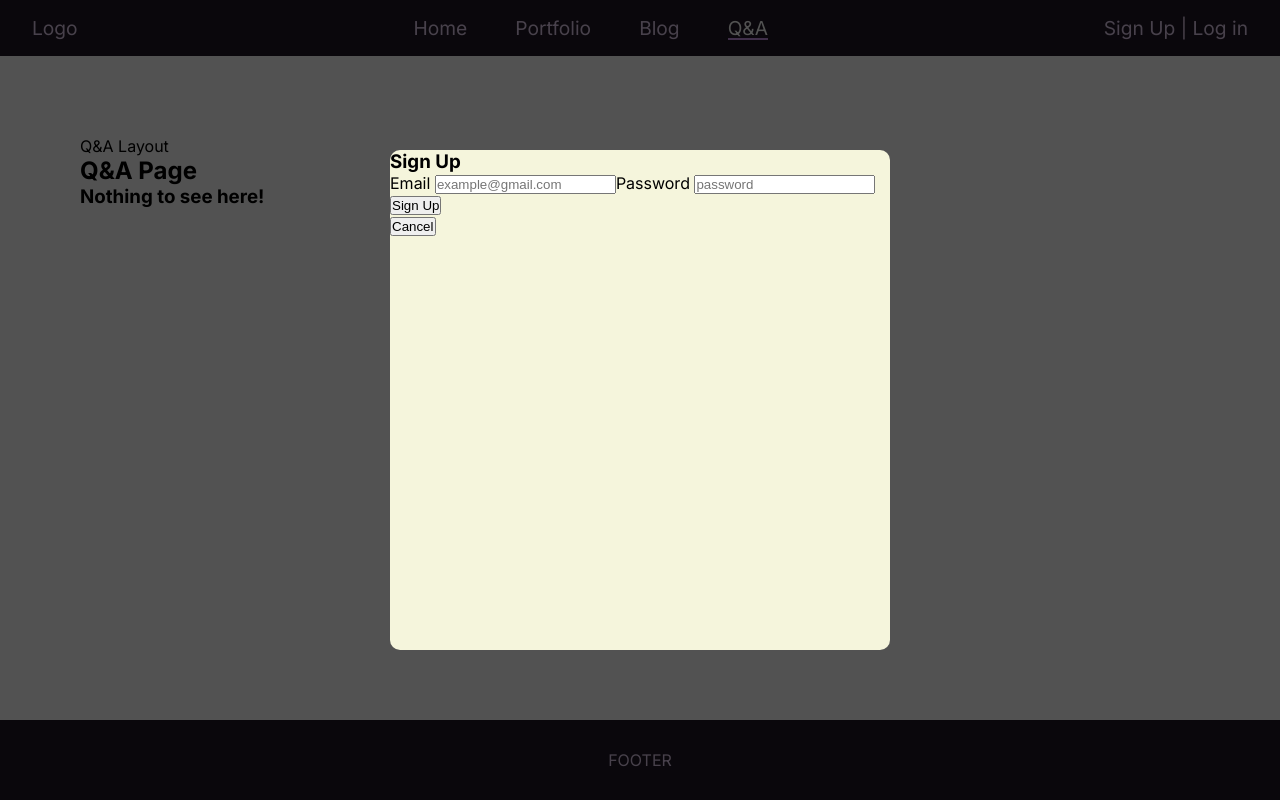
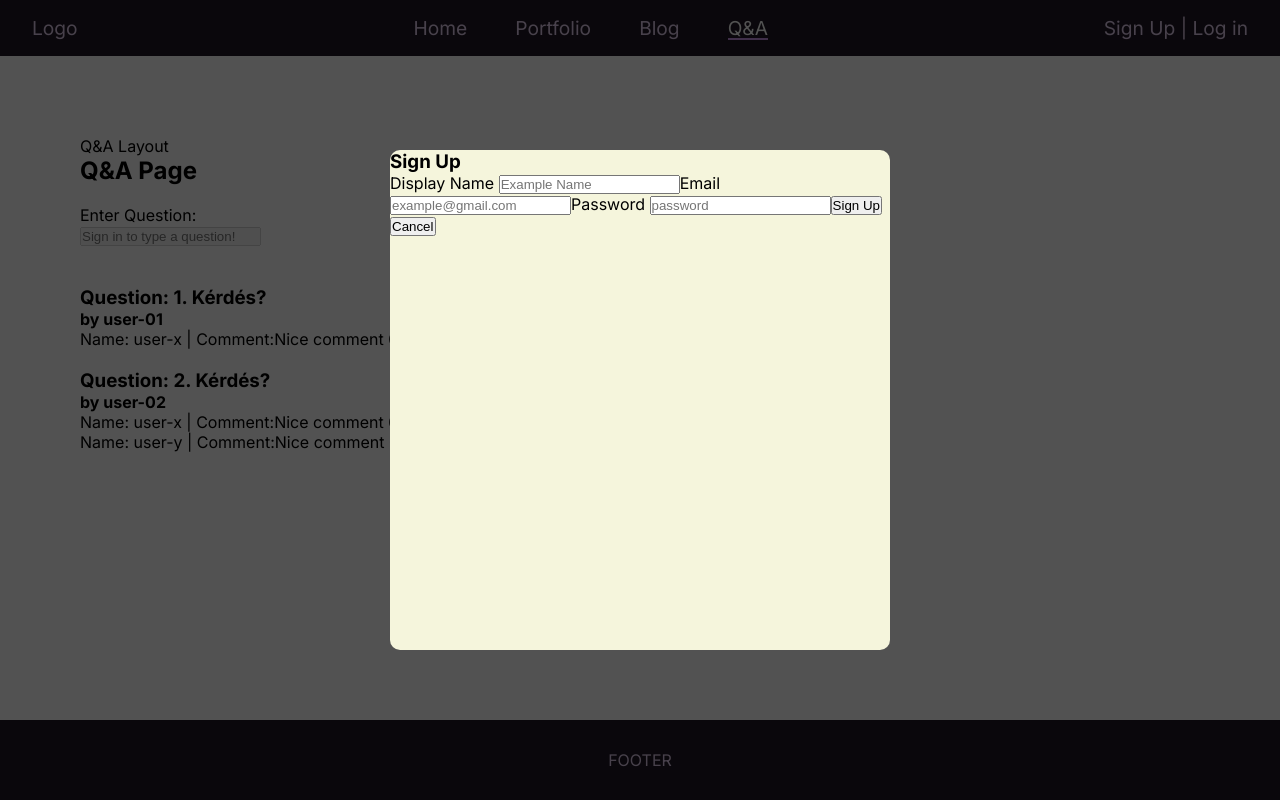
Before and after one commit to mdonit/doniblog, a Next.js app: page /qna in a window 1280 px wide. Both pictures are taken after a click on the element "Sign Up |". Built offline with nearby package versions, Linux system fonts and the light colour scheme; no server answers.

Commit message:
post to firestore; user display name

```diff
--- a/package.json
+++ b/package.json
@@ -16,7 +16,8 @@
     "react": "^18",
     "react-dom": "^18",
     "remark": "^15.0.1",
-    "remark-html": "^16.0.1"
+    "remark-html": "^16.0.1",
+    "uuid": "^9.0.1"
   },
   "devDependencies": {
     "@types/node": "^20",
--- /dev/null
+++ b/src/app/qna/UserQuestions.tsx
@@ -0,0 +1,33 @@
+const placeHolderQuestions: UserQuestion[] = [
+  { id: "1", displayName: "user-01", question: "1. Kérdés?", comments: [{ id: "1-1", displayName: "user-x", comment: ["Nice comment 01!"] }] },
+  {
+    id: "2",
+    displayName: "user-02",
+    question: "2. Kérdés?",
+    comments: [
+      { id: "2-1", displayName: "user-x", comment: ["Nice comment 01!"] },
+      { id: "2-2", displayName: "user-y", comment: ["Nice comment 02!"] },
+    ],
+  },
+];
+
+export const UserQuestions = () => {
+  return (
+    <div>
+      {placeHolderQuestions.map((qu) => (
+        <div key={qu.id}>
+          <br />
+          <h3>Question: {qu.question}</h3>
+          <h4>by {qu.displayName}</h4>
+          <ul>
+            {qu.comments.map((co) => (
+              <li key={co.id}>
+                Name: {co.displayName} | Comment:{co.comment}
+              </li>
+            ))}
+          </ul>
+        </div>
+      ))}
+    </div>
+  );
+};
--- a/src/app/qna/page.tsx
+++ b/src/app/qna/page.tsx
@@ -1,15 +1,50 @@
 "use client";
-import React from "react";
+import { useState } from "react";
 import { useGetUser } from "@/hooks/useGetUser";
+import { UserQuestions } from "./UserQuestions";
+import { addToQuestions } from "@/firebase/questions";
 
 const QnaPage = () => {
   const userLoggedIn = useGetUser().loggedIn;
+  const userName = useGetUser().user?.displayName;
+  const [userQuestion, setUserQuestion] = useState<string>("");
+
+  const leaveComment = (e: React.FormEvent) => {
+    e.preventDefault();
+    console.log(userQuestion);
+
+    userName && addToQuestions(userName, userQuestion);
+  };
 
   return (
     <>
       <div>
         <h2>Q&A Page</h2>
-        {userLoggedIn ? <h3>Welcome, user!</h3> : <h3>Nothing to see here!</h3>}
+        <br />
+        <div>
+          <p>Enter Question: </p>
+          {userLoggedIn ? (
+            <form onSubmit={leaveComment}>
+              <input type="text" name="question" id="question" placeholder="Type in a question!" onChange={(e) => setUserQuestion(e.target.value.trim())} />
+              <button type="submit">Submit</button>
+            </form>
+          ) : (
+            <input type="text" name="question" id="question" placeholder="Sign in to type a question!" disabled />
+          )}
+        </div>
+        {/* <div>
+          <p>Enter Question: </p>
+          {userLoggedIn ? (
+            <form onSubmit={leaveComment}>
+              <textarea name="comment" id="comment" cols={30} rows={10} placeholder="Type a question..." onChange={(e) => setUserQuestion(e.target.value.trim().split("\n"))} />
+              <button type="submit">Submit</button>
+            </form>
+          ) : (
+            <textarea cols={30} rows={10} placeholder="Sign in to type a question!" disabled />
+          )}
+        </div> */}
+        <br />
+        <UserQuestions />
       </div>
     </>
   );
--- a/src/components/AuthModal.tsx
+++ b/src/components/AuthModal.tsx
@@ -12,6 +12,7 @@ type ToggleModal = {
 };
 
 const AuthModal = ({ toggleModal, isLogin }: ToggleModal) => {
+  const [name, setName] = useState<string>("");
   const [email, setEmail] = useState<string>("");
   const [password, setPassword] = useState<string>("");
   const router = useRouter();
@@ -29,7 +30,7 @@ const AuthModal = ({ toggleModal, isLogin }: ToggleModal) => {
         return;
       }
     } else {
-      const { error } = await signup(email, password);
+      const { error } = await signup(name, email, password);
 
       if (error) {
         console.log(error);
@@ -48,6 +49,12 @@ const AuthModal = ({ toggleModal, isLogin }: ToggleModal) => {
         <h3>{isLogin ? "LogIn" : "Sign Up"}</h3>
         {/* <FirebaseAuthUI /> */}
         <form onSubmit={handleForm}>
+          {!isLogin && (
+            <label htmlFor="name">
+              <span>Display Name </span>
+              <input onChange={(e) => setName(e.target.value.trim())} type="text" name="name" id="name" placeholder="Example Name" required />
+            </label>
+          )}
           <label htmlFor="email">
             <span>Email </span>
             <input onChange={(e) => setEmail(e.target.value)} type="email" name="email" id="email" placeholder="example@gmail.com" required />
--- a/src/components/AuthOptions.tsx
+++ b/src/components/AuthOptions.tsx
@@ -1,43 +1,18 @@
-import { User, onAuthStateChanged } from "firebase/auth";
-import { useState, useEffect } from "react";
-import { firebaseAuth } from "@/firebase/config";
 import { signout } from "@/firebase/auth/signout";
 import { useGetUser } from "@/hooks/useGetUser";
-
-// type CurrentUser = {
-//   user: User | null;
-//   loggedIn: boolean;
-// };
 
 type ToggleModal = {
   toggleModal: (login?: boolean) => void;
 };
 
-// const initialValue = {
-//   user: null,
-//   loggedIn: false,
-// };
-
 const AuthOptions = ({ toggleModal }: ToggleModal) => {
   const authUser = useGetUser();
-  // useEffect(() => {
-  //   const listen = onAuthStateChanged(firebaseAuth, (user) => {
-  //     if (user) {
-  //       setAuthUser({ user: user, loggedIn: true });
-  //     } else {
-  //       setAuthUser({ user: null, loggedIn: false });
-  //     }
-  //   });
-  //   return () => {
-  //     listen();
-  //   };
-  // }, []);
 
   return (
     <>
       {authUser.loggedIn ? (
         <div>
-          <span>{authUser.user?.email}</span>
+          <span>{authUser.user?.displayName}</span>
           <span onClick={signout}>Sign Out</span>
         </div>
       ) : (
--- a/src/firebase/auth/signup.ts
+++ b/src/firebase/auth/signup.ts
@@ -1,11 +1,15 @@
 import { firebaseAuth } from "@/firebase/config";
-import { createUserWithEmailAndPassword } from "firebase/auth";
+import { createUserWithEmailAndPassword, updateProfile } from "firebase/auth";
 
-const signup = async (email: string, password: string) => {
+const signup = async (name: string, email: string, password: string) => {
   let error: unknown = null;
 
   try {
-    await createUserWithEmailAndPassword(firebaseAuth, email, password).then((userCredential) => {
+    await createUserWithEmailAndPassword(firebaseAuth, email, password).then(async (userCredential) => {
+      const user = userCredential.user;
+
+      await updateProfile(user, { displayName: name });
+
       console.log(userCredential);
     });
   } catch (e) {
--- /dev/null
+++ b/src/firebase/questions.ts
@@ -0,0 +1,39 @@
+import { collection, addDoc, getDocs, deleteDoc, updateDoc, doc } from "firebase/firestore";
+import { fireStoreDb } from "./config";
+
+const collectionPath = "questions";
+
+export const addToQuestions = async (name: string, newQuestion: string) => {
+  const userQuestion: UserQuestion = {
+    displayName: name,
+    question: newQuestion,
+    comments: [],
+  };
+
+  await addDoc(collection(fireStoreDb, collectionPath), userQuestion);
+};
+
+export const addCommentToQuestion = async (questionId: string, name: string, newComment: string[]) => {
+  const querySnapshot = await getDocs(collection(fireStoreDb, collectionPath));
+  let existingId = "";
+
+  querySnapshot.forEach((doc) => {
+    if (doc.id === questionId) {
+      existingId === doc.id;
+      return;
+    }
+  });
+
+  const uploadComment: UserComment = { displayName: name, comment: newComment };
+
+  const questionRef = doc(fireStoreDb, collectionPath, existingId);
+  await updateDoc(questionRef, { comments: [{ ...uploadComment }] });
+};
+
+export const deleteFromQuestions = async (id: string) => {
+  await deleteDoc(doc(fireStoreDb, collectionPath, id));
+};
+
+export const getFromQuestions = async () => {
+  return await getDocs(collection(fireStoreDb, collectionPath));
+};
--- a/src/types.d.ts
+++ /dev/null
@@ -1,5 +0,0 @@
-type BlogPost = {
-  id: string;
-  title: string;
-  date: string;
-};
--- a/tsconfig.json
+++ b/tsconfig.json
@@ -23,6 +23,7 @@
       "@/components/*": ["./src/components/*"],
       "@/firebase/*": ["./src/firebase/*"],
       "@/styles/*": ["./src/styles/*"],
+      "@/types/*": ["./src/types/*"],
       "@/hooks/*": ["./src/hooks/*"]
     }
   },
```
Also changed, not shown: src/types/types.d.ts (added, +18 -0 lines), 1 other file (tests, documents, lock files or other folders).
